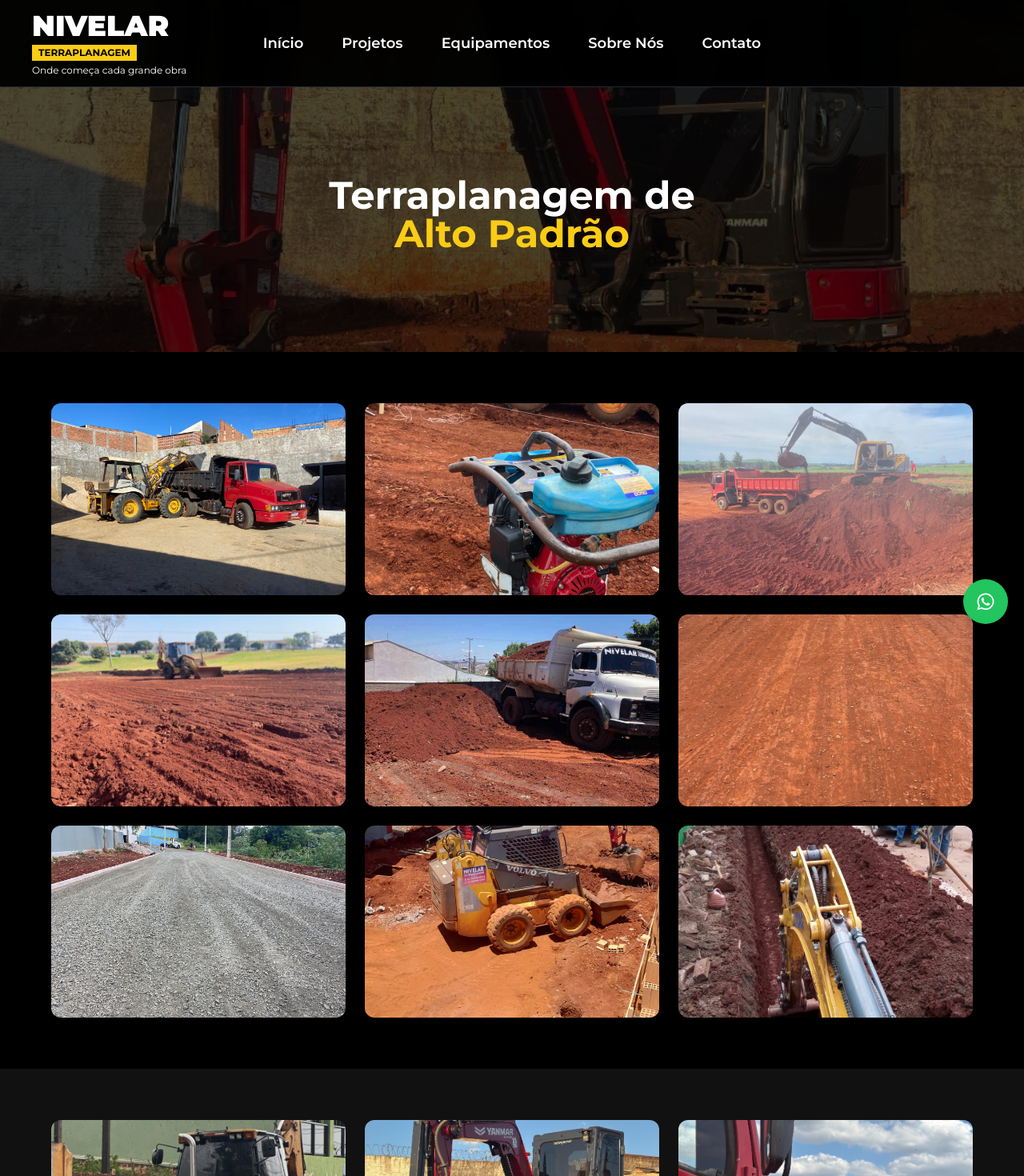
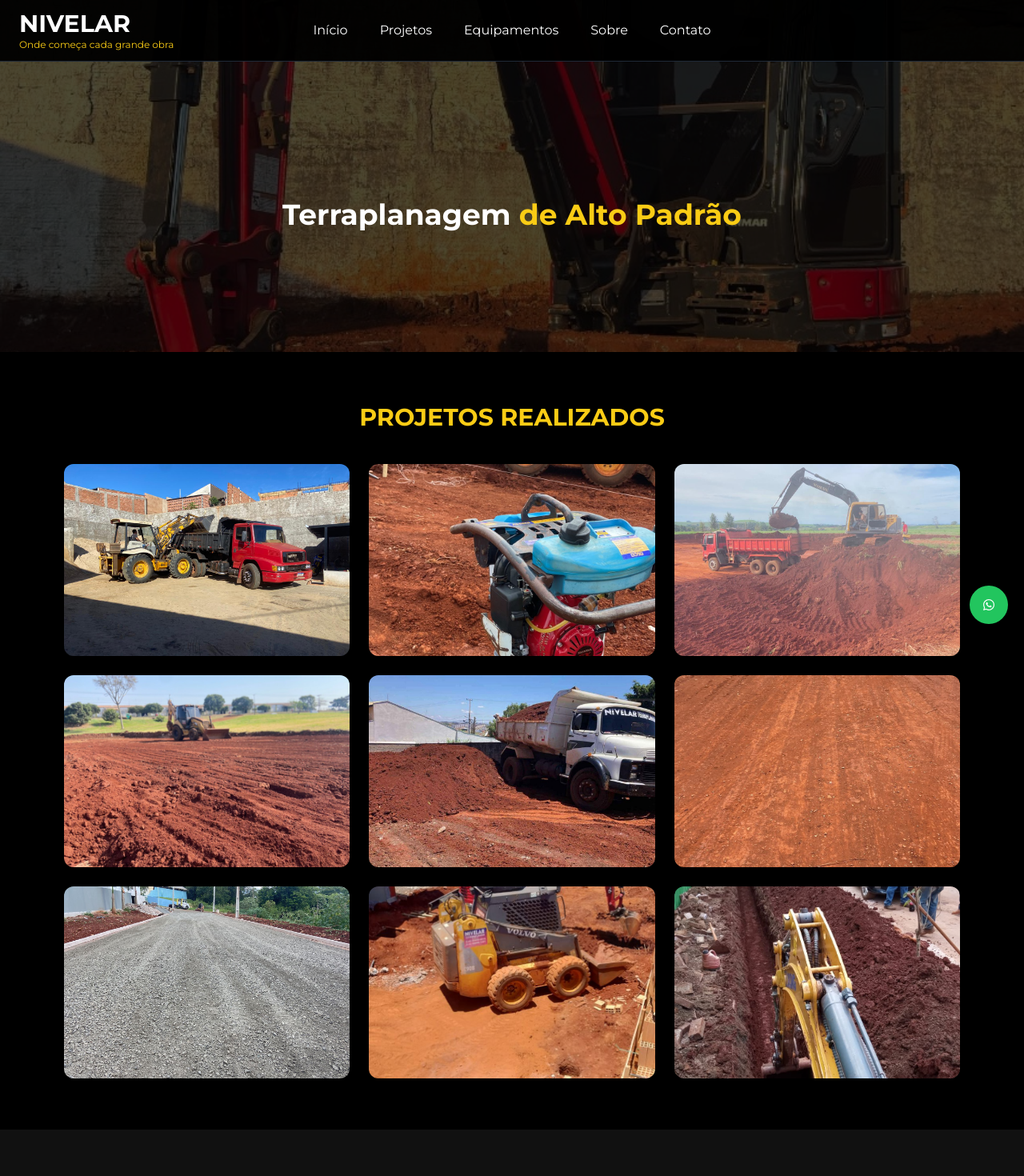
Before and after one commit to emanueldomingues/site-nivelar, a Next.js app: page / in a window 1280 px wide. Shown: the top 1470 px of the page at 80% size. Built offline with nearby package versions, Linux system fonts and the light colour scheme.

Commit message:
restauracao completa sem alterar layout

```diff
--- a/app/page.tsx
+++ b/app/page.tsx
@@ -47,29 +47,27 @@ export default function Home() {
   }, []);
 
   return (
-    <div className="bg-black text-white overflow-x-hidden">
+    <div className="bg-black text-white">
 
       {/* HEADER */}
-      <header className="fixed top-0 w-full bg-black/95 backdrop-blur z-50 border-b border-gray-800">
-        <div className="flex items-center justify-between px-4 md:px-10 py-3 relative">
+      <header className="fixed top-0 w-full bg-black/95 z-50 border-b border-gray-800">
+        <div className="flex justify-between items-center px-6 py-3 relative">
 
-          <div className="flex flex-col leading-tight">
-            <h1 className="text-2xl md:text-4xl font-black">NIVELAR</h1>
-            <span className="bg-yellow-400 text-black text-xs px-2 py-0.5 mt-1 font-bold w-fit">
-              TERRAPLANAGEM
-            </span>
-            <span className="text-xs mt-1">
+          <div>
+            <h1 className="text-3xl font-bold">NIVELAR</h1>
+            <p className="text-xs text-yellow-400">
               Onde começa cada grande obra
-            </span>
+            </p>
           </div>
 
-          <nav className="hidden md:flex absolute left-1/2 -translate-x-1/2 gap-12 text-lg font-semibold">
-            <a href="#home" className="hover:text-yellow-400">Início</a>
-            <a href="#projetos" className="hover:text-yellow-400">Projetos</a>
-            <a href="#equipamentos" className="hover:text-yellow-400">Equipamentos</a>
-            <a href="#sobre" className="hover:text-yellow-400">Sobre Nós</a>
-            <a href="#contato" className="hover:text-yellow-400">Contato</a>
+          <nav className="hidden md:flex gap-10 absolute left-1/2 -translate-x-1/2">
+            <a href="#home">Início</a>
+            <a href="#projetos">Projetos</a>
+            <a href="#equipamentos">Equipamentos</a>
+            <a href="#sobre">Sobre</a>
+            <a href="#contato">Contato</a>
           </nav>
+
         </div>
       </header>
 
@@ -77,115 +75,129 @@ export default function Home() {
       <section id="home" className="h-[55vh] pt-24 relative flex items-center justify-center">
         {heroImages.map((img, i) => (
           <div key={i}
-            className={`absolute inset-0 bg-cover bg-center transition-opacity duration-1000 ${
+            className={`absolute inset-0 bg-cover bg-center transition ${
               current === i ? "opacity-100" : "opacity-0"
             }`}
             style={{ backgroundImage: `url(${img})` }}
           />
         ))}
         <div className="absolute inset-0 bg-black/70" />
-
-        <h2 className="relative text-2xl md:text-5xl font-bold text-center px-4">
-          Terraplanagem de <br />
-          <span className="text-yellow-400">Alto Padrão</span>
+        <h2 className="text-4xl font-bold relative">
+          Terraplanagem <span className="text-yellow-400">de Alto Padrão</span>
         </h2>
       </section>
 
       {/* PROJETOS */}
-      <section id="projetos" className="py-16 px-4 text-center">
-        <div className="grid md:grid-cols-3 gap-6 max-w-6xl mx-auto">
+      <section id="projetos" className="py-16 text-center">
+        <h2 className="text-3xl font-bold mb-10 text-yellow-400">
+          PROJETOS REALIZADOS
+        </h2>
+
+        <div className="grid md:grid-cols-3 gap-6 max-w-6xl mx-auto px-4">
           {projetos.map((img, i) => (
             <img key={i}
               src={img}
               onClick={() => setZoomImg(img)}
-              className="rounded-xl object-cover h-[240px] w-full cursor-pointer hover:scale-105 transition"
+              className="h-[240px] w-full object-cover rounded-xl hover:scale-105 cursor-pointer transition"
             />
           ))}
         </div>
       </section>
 
       {/* EQUIPAMENTOS */}
-      <section id="equipamentos" className="py-16 px-4 text-center bg-[#111]">
-        <div className="grid md:grid-cols-3 gap-6 max-w-6xl mx-auto">
+      <section id="equipamentos" className="py-16 bg-[#111] text-center">
+        <h2 className="text-3xl font-bold mb-10 text-yellow-400">
+          NOSSOS EQUIPAMENTOS
+        </h2>
+
+        <div className="grid md:grid-cols-3 gap-6 max-w-6xl mx-auto px-4">
           {equipamentos.map((img, i) => (
             <img key={i}
               src={img}
               onClick={() => setZoomImg(img)}
-              className="rounded-xl object-cover h-[240px] w-full cursor-pointer hover:scale-105 transition"
+              className="h-[240px] w-full object-cover rounded-xl hover:scale-105 cursor-pointer transition"
             />
           ))}
         </div>
       </section>
 
       {/* SOBRE */}
-      <section id="sobre" className="py-16 px-4 text-center bg-[#0d0d0d]">
+      <section id="sobre" className="py-16 text-center px-4">
+        <h2 className="text-3xl font-bold mb-6 text-yellow-400">SOBRE NÓS</h2>
 
-        <p className="max-w-2xl mx-auto text-gray-300 mb-10 leading-relaxed">
-          Na Nivelar Terraplanagem, acreditamos que toda grande obra começa com uma base sólida e bem executada.
-          Nosso trabalho vai muito além da movimentação de terra — nós preparamos o terreno para que sonhos,
-          projetos e construções se tornem realidade com segurança e precisão.
-
-          <br /><br />
-
-          Guiados pelo nosso propósito,
-          <span className="text-white font-semibold"> "Onde começa cada grande obra"</span>,
-          atuamos com responsabilidade, tecnologia e compromisso em cada serviço realizado.
-
-          <br /><br />
-
-          Nosso princípio é simples: fazer bem feito desde o início.
+        <p className="max-w-2xl mx-auto text-gray-300 mb-10">
+          Na Nivelar Terraplanagem, acreditamos que toda grande obra começa com uma base sólida...
         </p>
 
-        {/* VALORES */}
-        <div className="flex flex-col md:flex-row gap-8 max-w-6xl mx-auto text-left mb-16">
-          <div className="flex-1 border-l-4 border-yellow-400 pl-5">
+        <div className="flex md:flex-row flex-col gap-8 max-w-5xl mx-auto text-left">
+          <div className="border-l-4 border-yellow-400 pl-4">
             <h3 className="text-yellow-400 font-bold">Ética</h3>
-            <p className="text-gray-300 text-sm">Transparência e responsabilidade.</p>
+            <p className="text-gray-300 text-sm">Transparência total.</p>
           </div>
-
-          <div className="flex-1 border-l-4 border-yellow-400 pl-5">
+          <div className="border-l-4 border-yellow-400 pl-4">
             <h3 className="text-yellow-400 font-bold">Compromisso</h3>
-            <p className="text-gray-300 text-sm">Cumprimento de prazos.</p>
+            <p className="text-gray-300 text-sm">Pontualidade.</p>
           </div>
-
-          <div className="flex-1 border-l-4 border-yellow-400 pl-5">
+          <div className="border-l-4 border-yellow-400 pl-4">
             <h3 className="text-yellow-400 font-bold">Qualidade</h3>
-            <p className="text-gray-300 text-sm">Alto padrão de execução.</p>
+            <p className="text-gray-300 text-sm">Alto padrão.</p>
           </div>
         </div>
+      </section>
 
+      {/* DEPOIMENTOS */}
+      <section className="py-16 text-center">
+        <h2 className="text-3xl text-yellow-400 mb-10">DEPOIMENTOS</h2>
+
+        <div className="grid md:grid-cols-3 gap-6 max-w-6xl mx-auto px-4">
+          {["Excelente!", "Muito bom!", "Recomendo!"].map((t, i) => (
+            <div key={i} className="bg-black p-6 border border-gray-700 rounded-xl">
+              <div className="text-yellow-400 mb-2">★★★★★</div>
+              <p>{t}</p>
+            </div>
+          ))}
+        </div>
+      </section>
+
+      {/* FORM */}
+      <section className="py-16 text-center px-4">
+        <h2 className="text-yellow-400 mb-4">Avalie nosso serviço</h2>
+
+        <div className="flex justify-center gap-2 mb-4">
+          {[1,2,3,4,5].map((n) => (
+            <FaStar key={n}
+              onClick={() => setRating(n)}
+              className={rating >= n ? "text-yellow-400" : "text-gray-500"}
+            />
+          ))}
+        </div>
+
+        <input placeholder="Nome" className="p-2 mb-2 w-full max-w-md" />
+        <textarea placeholder="Mensagem" className="p-2 mb-2 w-full max-w-md" />
       </section>
 
       {/* CONTATO */}
-      <section id="contato" className="py-16 px-4">
+      <section id="contato" className="py-16 px-4 text-sm md:text-base">
+        <h2 className="text-3xl text-yellow-400 text-center mb-10">CONTATO</h2>
+
         <div className="grid md:grid-cols-2 gap-10 max-w-6xl mx-auto items-center">
+
           <iframe
             src="https://www.google.com/maps?q=Av.+Antônio+Raminelli,+857,+Cambé&output=embed"
-            className="w-full h-[520px] rounded-xl"
+            className="w-full h-[500px] rounded-xl"
           />
 
-          <div className="flex flex-col gap-5 text-gray-300 text-sm md:text-base">
+          <div className="flex flex-col gap-4 text-gray-300">
 
             <p>📍 Av. Antônio Raminelli, 857 - Cambé</p>
 
-            {[
-              ["Fernando", "5543998061421"],
-              ["Anderson", "5543999520213"],
-              ["Valéria", "5543996281826"],
-            ].map(([nome, numero]) => (
-              <a key={numero}
-                href={`https://wa.me/${numero}`}
-                className="flex gap-3 items-center hover:text-yellow-400 transition">
-                <div className="bg-green-500 p-2 rounded-full">
-                  <FaWhatsapp />
-                </div>
-                {nome}
-              </a>
-            ))}
+            <a href="https://wa.me/5543998061421" className="flex gap-3 items-center">
+              <FaWhatsapp /> Fernando
+            </a>
 
             <a
               href="https://instagram.com/terraplanagem.nivelar"
-              className="flex gap-3 items-center hover:text-yellow-400 transition"
+              className="flex gap-3 items-center hover:text-yellow-400"
             >
               <img src="/icons/instagram.svg" className="w-7" />
               @terraplanagem.nivelar
@@ -197,15 +209,14 @@ export default function Home() {
 
       {/* ZOOM */}
       {zoomImg && (
-        <div onClick={() => setZoomImg(null)}
-          className="fixed inset-0 bg-black/90 flex items-center justify-center z-50">
+        <div onClick={() => setZoomImg(null)} className="fixed inset-0 bg-black/90 flex justify-center items-center">
           <img src={zoomImg} className="max-h-[90%]" />
         </div>
       )}
 
       {/* WHATS */}
       <a href="https://wa.me/5543998061421"
-        className="fixed bottom-5 right-5 bg-green-500 p-4 rounded-full text-white text-2xl shadow-lg">
+        className="fixed bottom-5 right-5 bg-green-500 p-4 rounded-full">
         <FaWhatsapp />
       </a>
 
```
